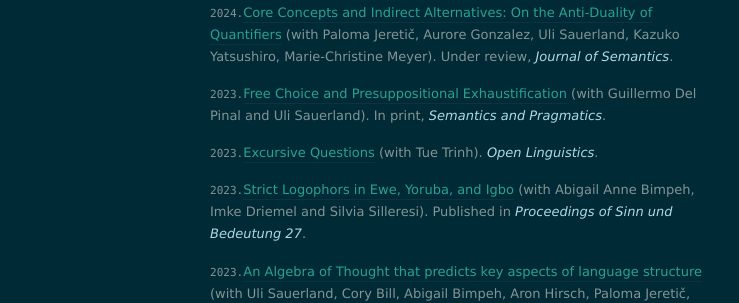
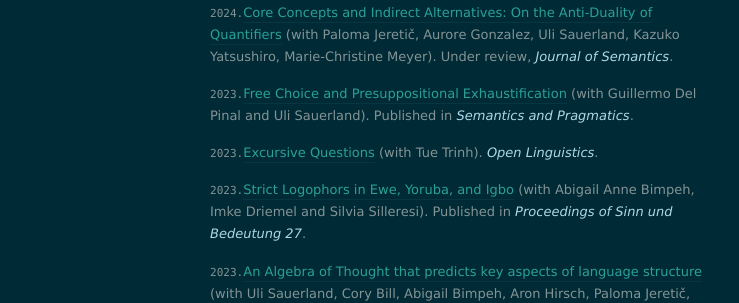
Before and after one commit to itaibassi/itaibassi.github.io, a Jekyll site: the page built from papers/index.markdown, in a window 1280 px wide. Shown: the part 289-592 px from the top of the page, without its empty margins (180-919 px from the left). Built offline with Jekyll 4.4.1, drawn with Linux system fonts in a browser that asks for light colours; nearby versions of some CDN libraries.

Commit message:
Update index.markdown

```diff
--- a/papers/index.markdown
+++ b/papers/index.markdown
@@ -17,7 +17,7 @@
 On the Anti-Duality of Quantifiers](https://www.dropbox.com/scl/fi/3n8l6ti2rkxwpof4q6lvf/Core-Concepts-and-Indirect-Alternatives_JoS.pdf?rlkey=couotuw3jek8by9kdh687kl9v&dl=0) (with Paloma Jeretič, Aurore Gonzalez, Uli Sauerland, Kazuko Yatsushiro, Marie-Christine Meyer). Under review, *<font color="lightblue"> Journal of Semantics</font>*.
 
 
-`2023.`[Free Choice and Presuppositional Exhaustification](https://www.dropbox.com/scl/fi/qro81oh29tvurvkuytl28/FC_and_Pex_final_S-P.pdf?rlkey=bflxd52hu410bmp281j3pg0be&dl=0) (with Guillermo Del Pinal and Uli Sauerland). In print, *<font color="lightblue"> Semantics and Pragmatics</font>*.
+`2023.`[Free Choice and Presuppositional Exhaustification](https://semprag.org/index.php/sp/article/view/sp.17.3) (with Guillermo Del Pinal and Uli Sauerland). Published in *<font color="lightblue"> Semantics and Pragmatics</font>*.
 
 `2023.`[Excursive Questions](https://www.degruyter.com/document/doi/10.1515/opli-2022-0232/html) (with Tue Trinh). *<font color="lightblue"> Open Linguistics</font>*.
 
```
